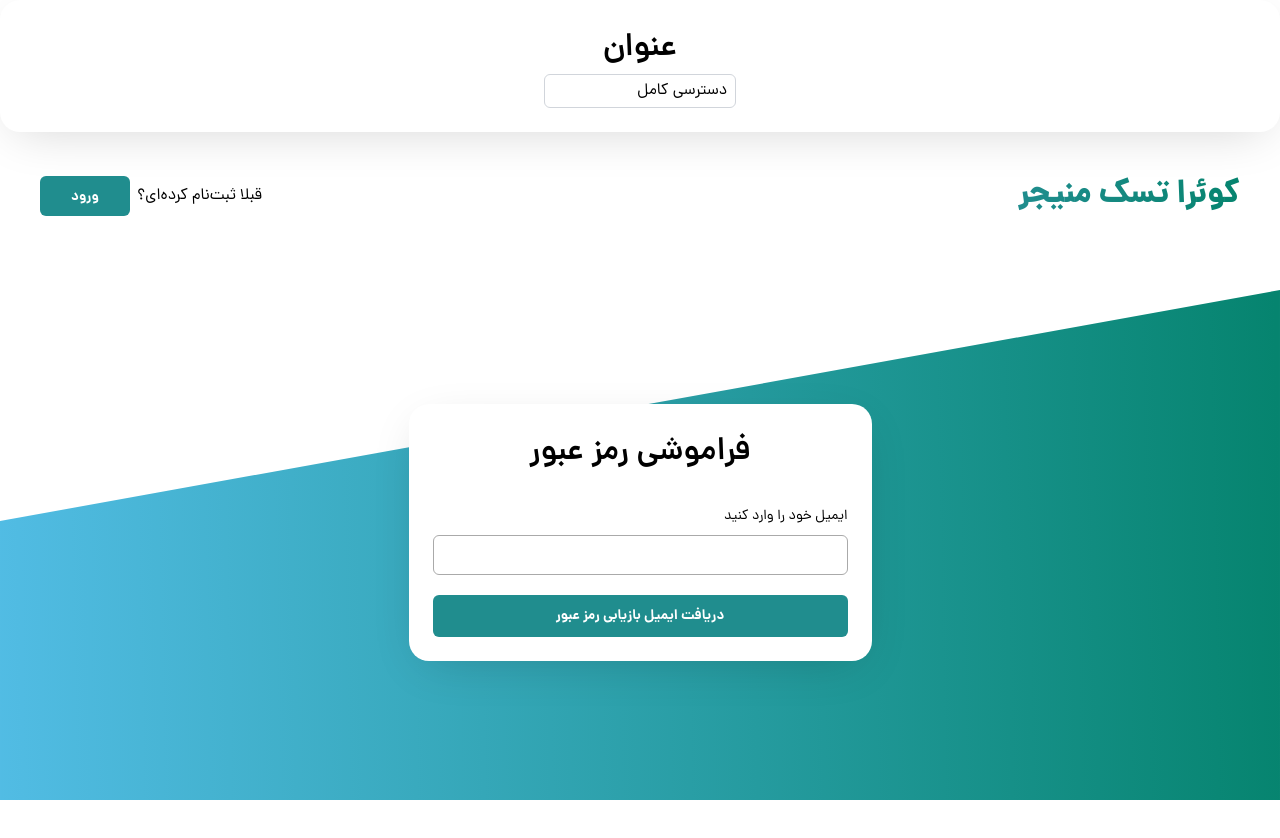
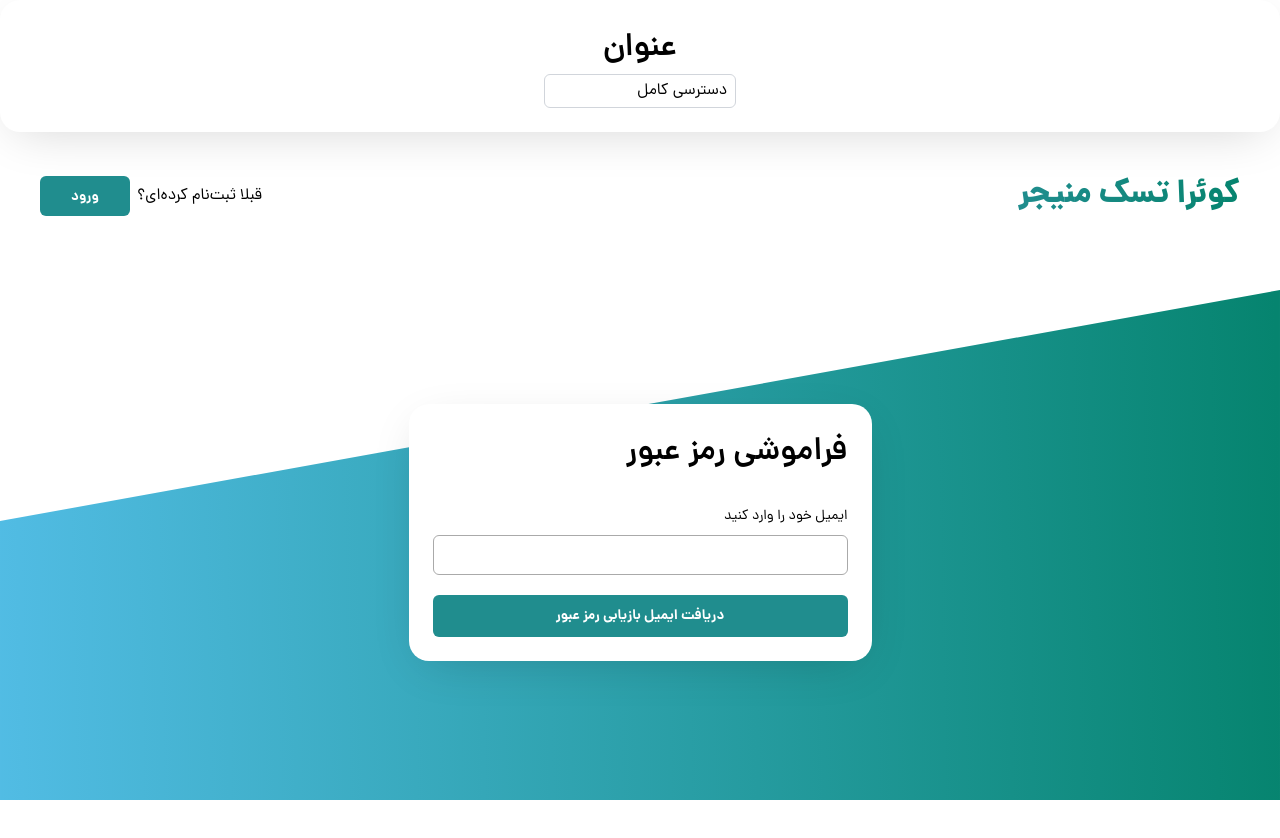
Before and after one commit to Quera-Spring-Front-end-Bootcamp/Group3, a React (Vite) app: page /auth/forget in a window 1280 px wide. Shown: the top 838 px of the page. Built offline with nearby package versions, Linux system fonts and the light colour scheme.

Commit message:
modify card comp

```diff
--- a/src/components/Card/Card.jsx
+++ b/src/components/Card/Card.jsx
@@ -1,7 +1,9 @@
 const Card = ({ title, children, className }) => {
   return (
-    <div className={`flex flex-col items-center bg-white ${className}`}>
-      <p className="font-semibold text-[32px]/[50px] text-right">{title}</p>
+    <div className={`flex flex-col  bg-white ${className}`}>
+      {title && (
+        <p className="font-semibold text-[32px]/[50px] text-right">{title}</p>
+      )}
       {children}
     </div>
   );
@@ -9,7 +11,7 @@ const Card = ({ title, children, className }) => {
 
 Card.defaultProps = {
   title: "عنوان",
-  className: "shadow-[0_12px_50px_-15px_rgba(0,0,0,0.18)] p-6 rounded-[20px]",
+  className: "shadow-[0_12px_50px_-15px_rgba(0,0,0,0.18)] p-6 rounded-[20px] items-center",
 };
 
 export default Card;
```
